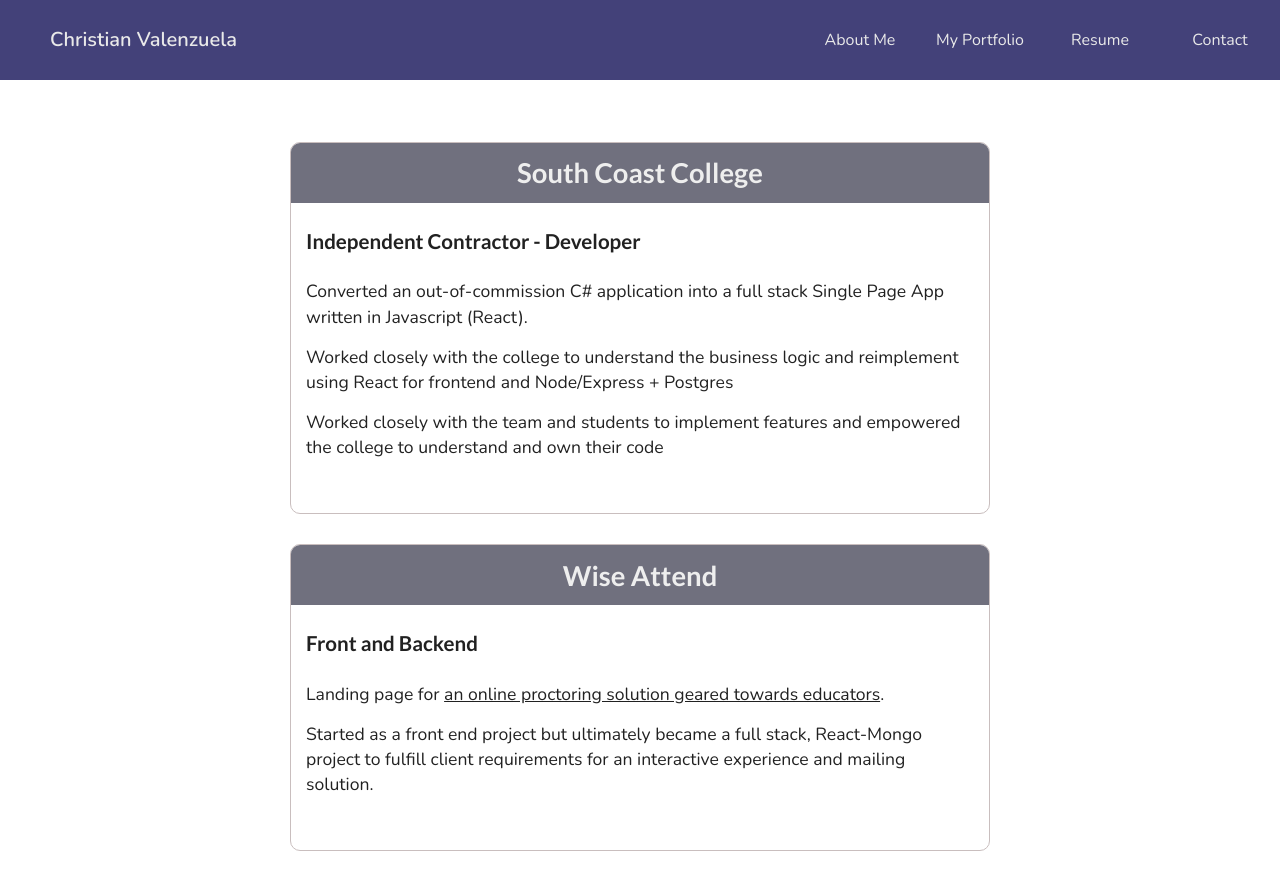
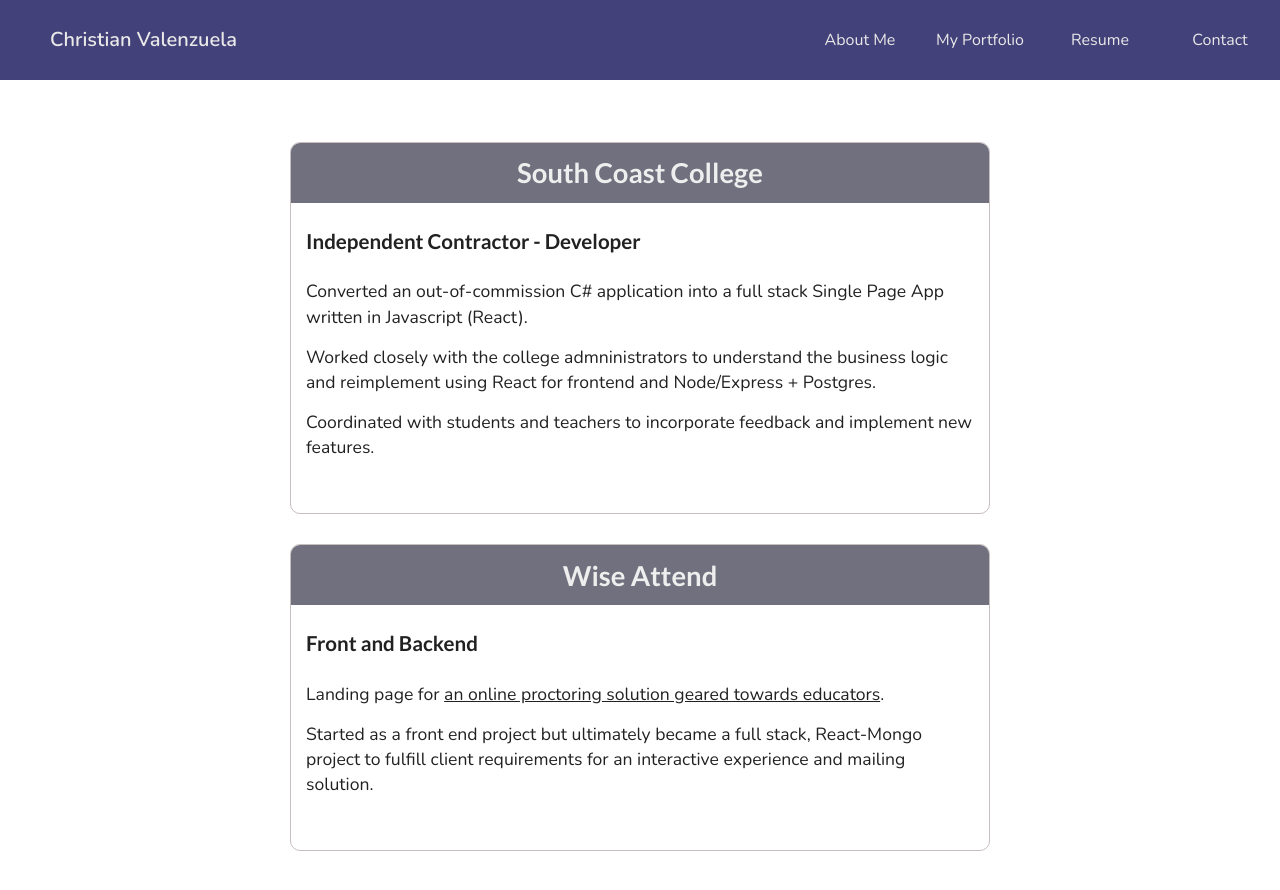
Before and after one commit to chris-av/portfolio-react, a Next.js app: page /portfolio in a window 1280 px wide. Shown: the top 890 px of the page. Built offline with nearby package versions, Linux system fonts and the light colour scheme.

Commit message:
improve language

```diff
--- a/data/portfolio.data.js
+++ b/data/portfolio.data.js
@@ -8,8 +8,8 @@ export const portfolio = [
     description: () => (
       <div>
         <p>Converted an out-of-commission C# application into a full stack Single Page App written in Javascript (React).</p>
-        <p>Worked closely with the college to understand the business logic and reimplement using React for frontend and Node/Express + Postgres</p>
-        <p>Worked closely with the team and students to implement features and empowered the college to understand and own their code</p>
+        <p>Worked closely with the college admninistrators to understand the business logic and reimplement using React for frontend and Node/Express + Postgres.</p>
+        <p>Coordinated with students and teachers to incorporate feedback and implement new features.</p>
       </div>
     )
   },
```
